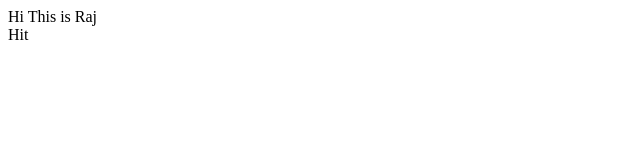
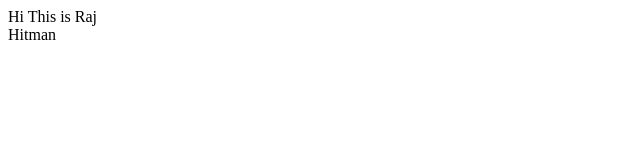
Before and after one commit to Rajasekar-N-stack/sample-repository, a plain HTML site: page index.html in a window 1280 px wide. Shown: the full height of the page, 0-640 px from the left. Drawn offline with Linux system fonts and the light colour scheme.

Commit message:
fix : fixed

```diff
--- a/index.html
+++ b/index.html
@@ -7,6 +7,6 @@
 </head>
 <body>
     <div>Hi This is Raj</div>
-    <div>Hit</div>
+    <div>Hitman</div>
 </body>
 </html>
```
